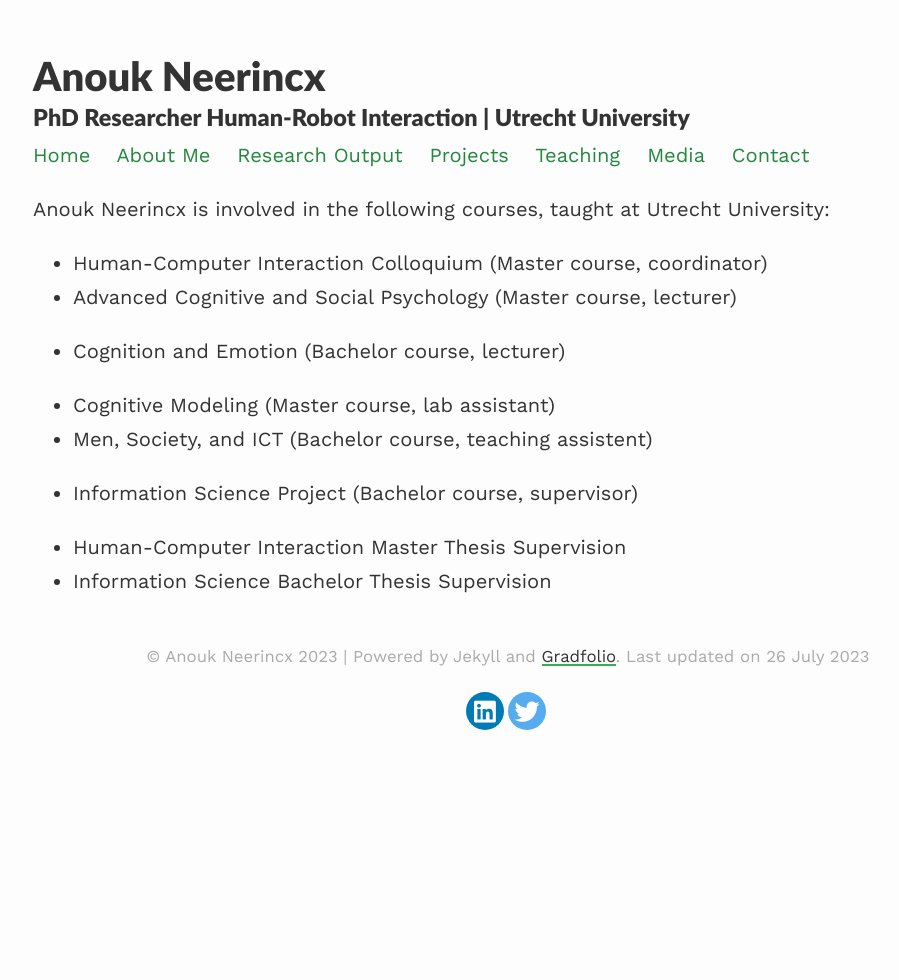
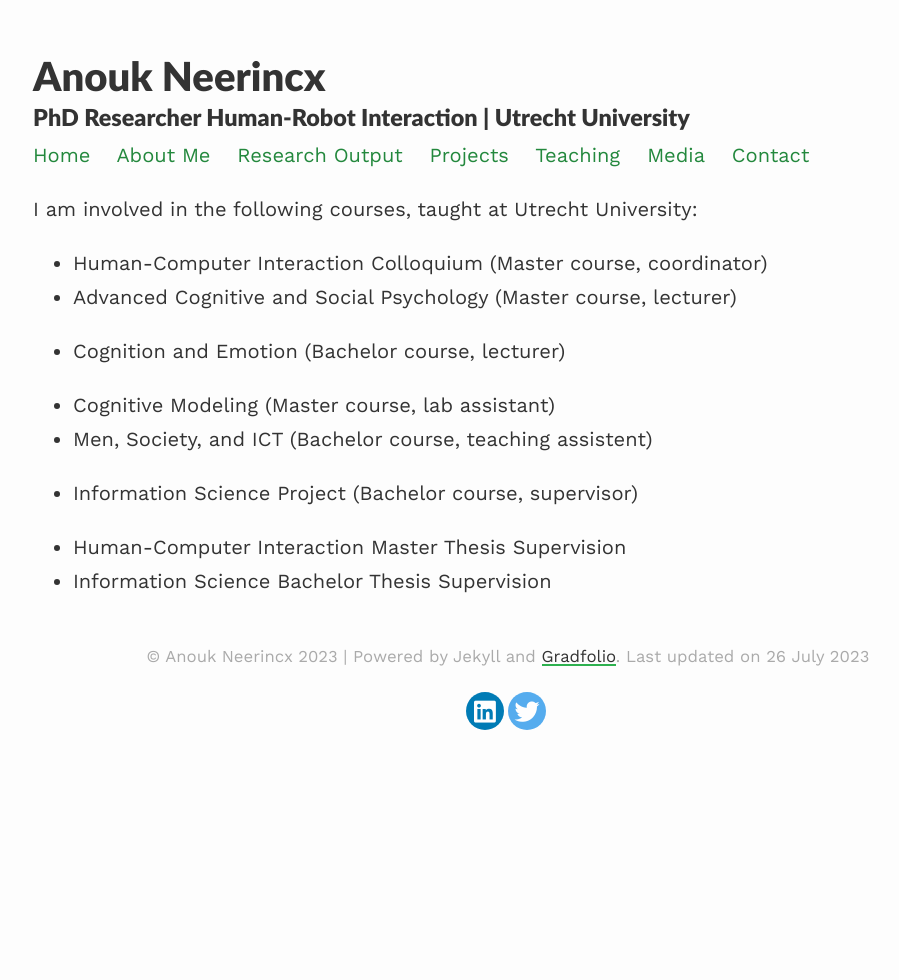
Before and after one commit to ANeerincx/website, a Jekyll site: the page built from _pages/teaching.md, in a window 1280 px wide. Shown: the whole page, without its empty margins (132-1031 px from the left). Built offline with Jekyll 4.4.1, drawn with Linux system fonts in a browser that asks for light colours; nearby versions of some CDN libraries.

Commit message:
Update teaching.md

```diff
--- a/_pages/teaching.md
+++ b/_pages/teaching.md
@@ -5,7 +5,7 @@ permalink: /teaching/
 published: true
 ---
 
-Anouk Neerincx is involved in the following courses, taught at Utrecht University:
+I am involved in the following courses, taught at Utrecht University:
 
 - Human-Computer Interaction Colloquium (Master course, coordinator)
 - Advanced Cognitive and Social Psychology (Master course, lecturer)
```
